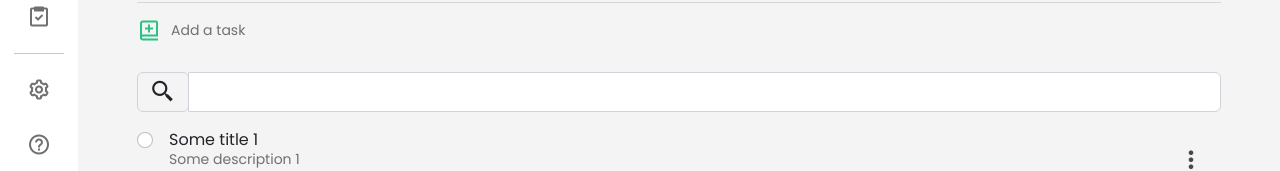
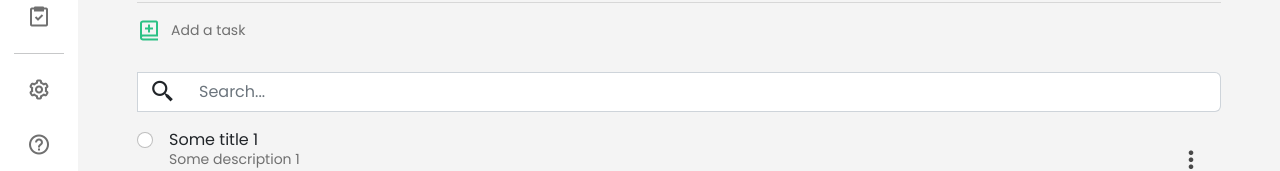
Before and after one commit to vitaliy-bezugly/TaskManager, an Angular app in the folder Frontend/TaskManager.Front/: page /Tasks in a window 1280 px wide. Shown: the part 188-359 px from the top of the page. Built offline with nearby package versions, Linux system fonts and the light colour scheme.

Commit message:
Search input

```diff
--- a/Frontend/TaskManager.Front/src/app/components/tasks/tasks.component.css
+++ b/Frontend/TaskManager.Front/src/app/components/tasks/tasks.component.css
@@ -252,10 +252,6 @@
     .important-card .important-icon {
         font-size: 18px;
     }
-}
-
-.tasks li:hover {
-    background-color: beige;
 }
 
 .icons {
@@ -704,6 +700,15 @@ form .border-block .card-date input {
     color: red;
 }
 
+.input-group .input-group-prepend {
+    background-color:#fff;
+
+}
+
+.input-group .input-group-prepend span {
+    border-radius: 0px;
+    border-right: none
+}
 .input-group .input-group-prepend span .search-icon {
     font-size: 26px;
 
@@ -712,3 +717,6 @@ form .border-block .card-date input {
 .input-group .input-group-prepend .input-group-text {
     background-color: transparent;
 }
+.input-group input {
+    border-left: none;
+}
--- a/Frontend/TaskManager.Front/src/app/components/tasks/tasks.component.html
+++ b/Frontend/TaskManager.Front/src/app/components/tasks/tasks.component.html
@@ -42,7 +42,7 @@
                 <i class='bx bx-search-alt-2 search-icon'></i>
               </span>
             </div>
-            <input type="text" class="form-control" aria-label="Default" aria-describedby="inputGroup-sizing-default">
+            <input type="text" class="form-control" aria-label="Default" aria-describedby="inputGroup-sizing-default" placeholder="Search...">
           </div>
 
         <ul class="tasks">
```
